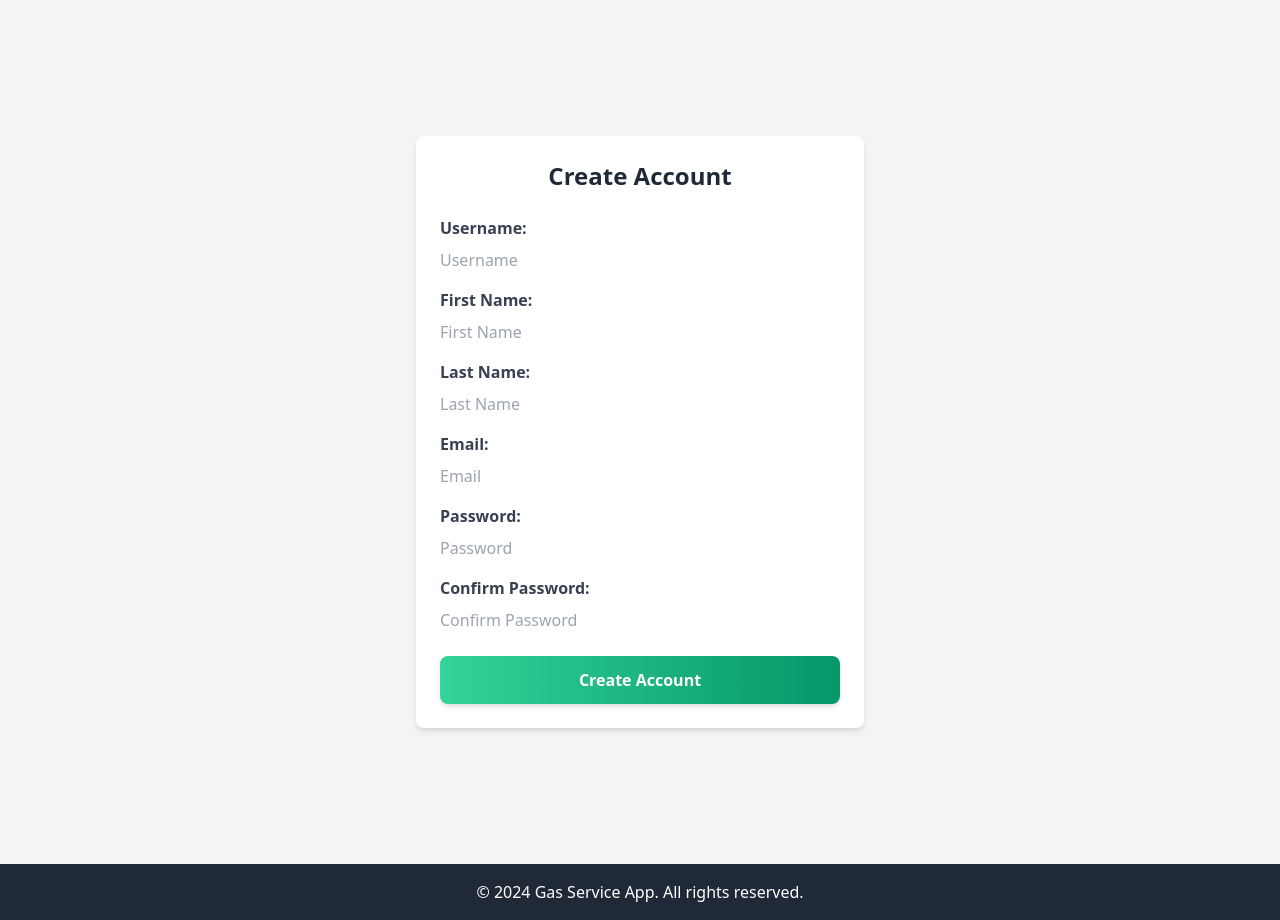
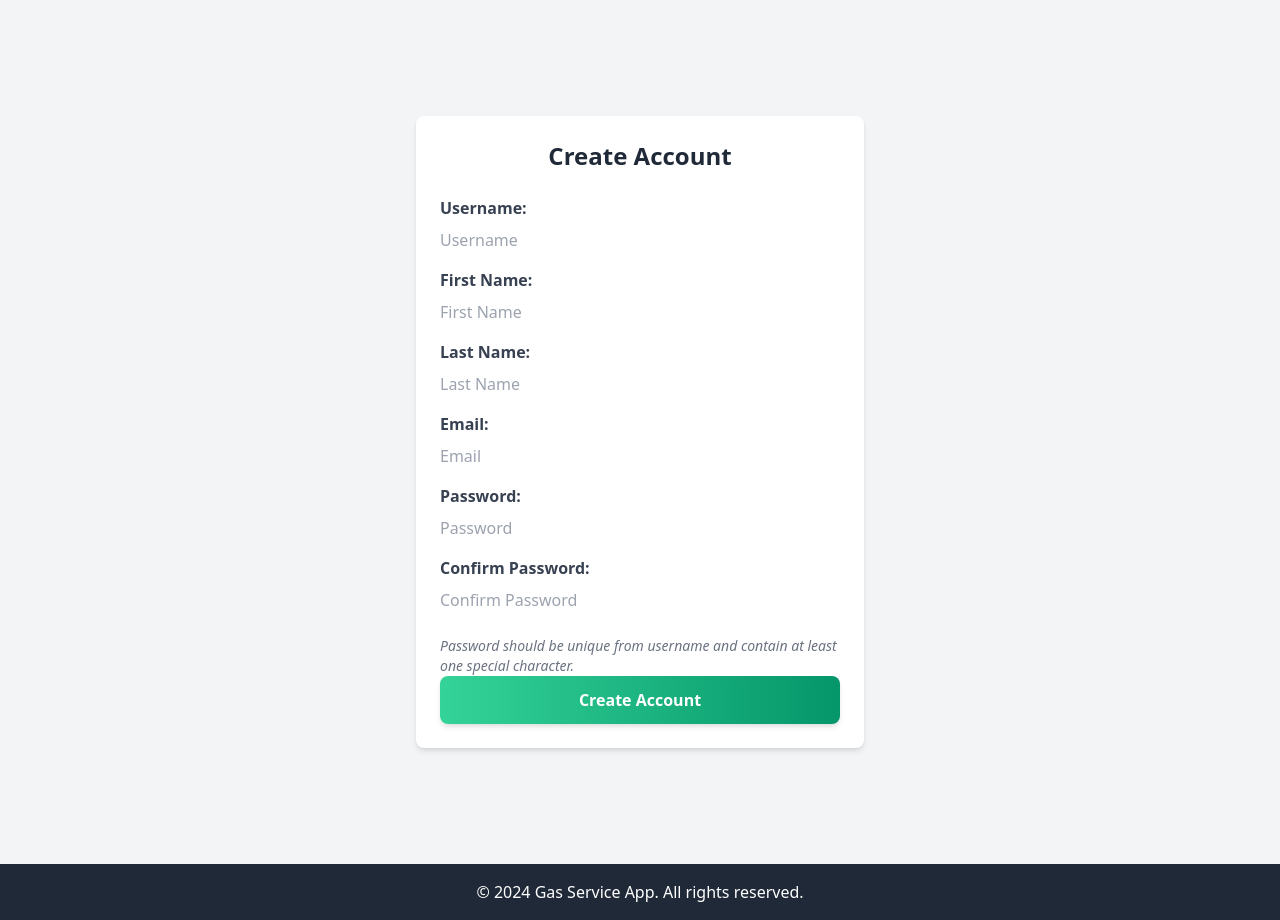
Before and after one commit to saishchaskar/gas_utility, a Django app: page /signup/ in a window 1280 px wide. Shown: the part 76-996 px from the top of the page. Run offline with Django 5.2, Linux system fonts and the light colour scheme.

Commit message:
updation in password policy

```diff
--- a/services/templates/signup.html
+++ b/services/templates/signup.html
@@ -27,13 +27,13 @@
       </div>
       <div class="mb-4">
         <label for="id_password1" class="block text-gray-700 font-bold mb-2">Password:</label>
-        <input type="password" name="password1" id="id_password1" class="form-input w-full" placeholder="Password" required>
-      </div>
-      <div class="mb-6">
+        <input type="password" name="password1" id="id_password1" class="form-input w-full" placeholder="Password" pattern="^(?=.*[a-zA-Z])(?=.*\d)(?=.*[@$!%*?&])[A-Za-z\d@$!%*?&]{8,}$" title="Password must be at least 8 characters long and contain at least one letter, one number, and one special character." required>
+    </div>
+    <div class="mb-6">
         <label for="id_password2" class="block text-gray-700 font-bold mb-2">Confirm Password:</label>
         <input type="password" name="password2" id="id_password2" class="form-input w-full" placeholder="Confirm Password" required>
-      </div>
-      <div>
+    </div>
+    <div class="text-gray-500 text-sm italic">Password should be unique from username and contain at least one special character.</div>
         <button type="submit" class="w-full py-3 px-4 bg-gradient-to-r from-green-400 to-green-600 text-white font-semibold rounded-lg shadow-md hover:bg-green-600 focus:outline-none focus:ring-2 focus:ring-green-500 focus:ring-offset-2">
           Create Account
         </button>
```
Also changed, not shown: db.sqlite3.
